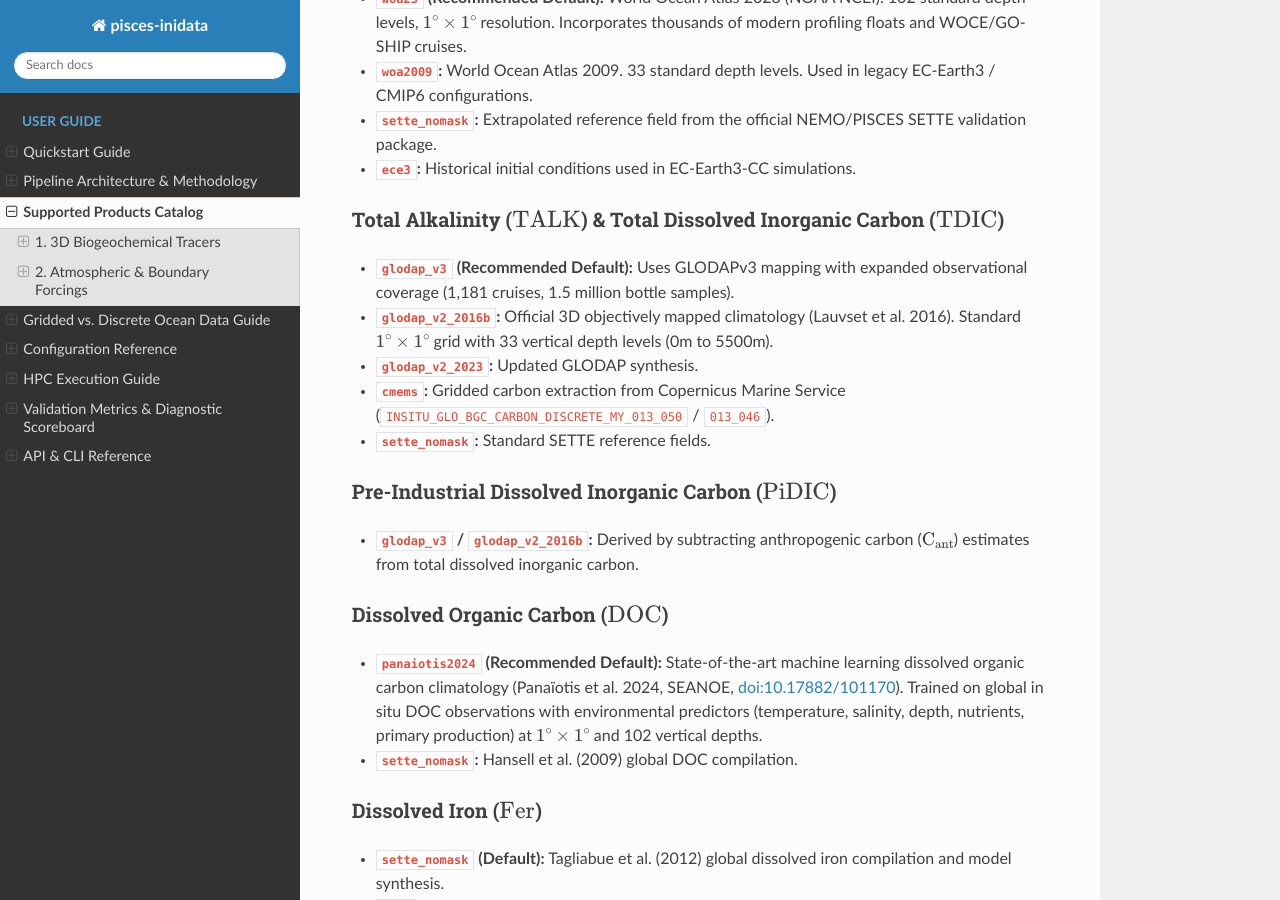
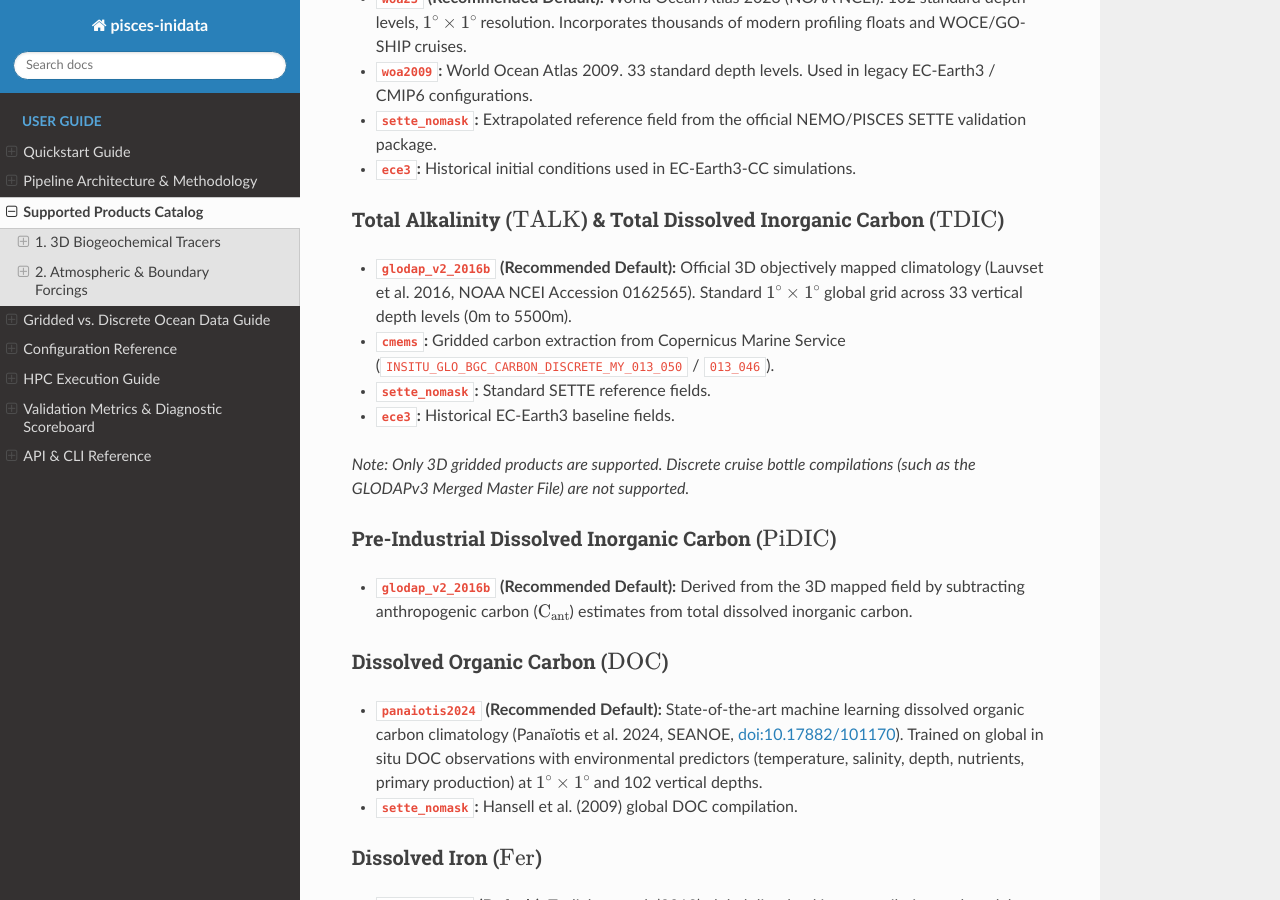
Before and after one commit to vlap/pisces-inidata, a Sphinx documentation site: the page built from docs/products.md, in a window 1280 px wide and 900 px high, scrolled down 379 px. Built offline with Sphinx 7.4.7 and the Read the Docs theme 3.1.0, drawn with Linux system fonts in a browser that asks for light colours.

Commit message:
refactor: drop discrete GLODAPv3 Master File support and enforce gridded-only policy

```diff
--- a/docs/products.md
+++ b/docs/products.md
@@ -13,14 +13,15 @@
 - **`ece3`:** Historical initial conditions used in EC-Earth3-CC simulations.
 
 ### Total Alkalinity ($\text{TALK}$) & Total Dissolved Inorganic Carbon ($\text{TDIC}$)
-- **`glodap_v3` (Recommended Default):** Uses GLODAPv3 mapping with expanded observational coverage (1,181 cruises, 1.5 million bottle samples).
-- **`glodap_v2_2016b`:** Official 3D objectively mapped climatology (Lauvset et al. 2016). Standard $1^\circ \times 1^\circ$ grid with 33 vertical depth levels (0m to 5500m).
-- **`glodap_v2_2023`:** Updated GLODAP synthesis.
+- **`glodap_v2_2016b` (Recommended Default):** Official 3D objectively mapped climatology (Lauvset et al. 2016, NOAA NCEI Accession 0162565). Standard $1^\circ \times 1^\circ$ global grid across 33 vertical depth levels (0m to 5500m).
 - **`cmems`:** Gridded carbon extraction from Copernicus Marine Service (`INSITU_GLO_BGC_CARBON_DISCRETE_MY_013_050` / `013_046`).
 - **`sette_nomask`:** Standard SETTE reference fields.
+- **`ece3`:** Historical EC-Earth3 baseline fields.
+
+*Note: Only 3D gridded products are supported. Discrete cruise bottle compilations (such as the GLODAPv3 Merged Master File) are not supported.*
 
 ### Pre-Industrial Dissolved Inorganic Carbon ($\text{PiDIC}$)
-- **`glodap_v3` / `glodap_v2_2016b`:** Derived by subtracting anthropogenic carbon ($\text{C}_{\text{ant}}$) estimates from total dissolved inorganic carbon.
+- **`glodap_v2_2016b` (Recommended Default):** Derived from the 3D mapped field by subtracting anthropogenic carbon ($\text{C}_{\text{ant}}$) estimates from total dissolved inorganic carbon.
 
 ### Dissolved Organic Carbon ($\text{DOC}$)
 - **`panaiotis2024` (Recommended Default):** State-of-the-art machine learning dissolved organic carbon climatology (Panaïotis et al. 2024, SEANOE, [doi:10.17882/101170](https://doi.org/101170)). Trained on global in situ DOC observations with environmental predictors (temperature, salinity, depth, nutrients, primary production) at $1^\circ \times 1^\circ$ and 102 vertical depths.
```
Also changed, not shown: README.md (+1 -1 lines), docs/configuration.md (+4 -4 lines), docs/gridded_vs_discrete.md (+5 -0 lines), docs/quickstart.md (+2 -2 lines), products.cfg (+7 -6 lines), 8 other files.
